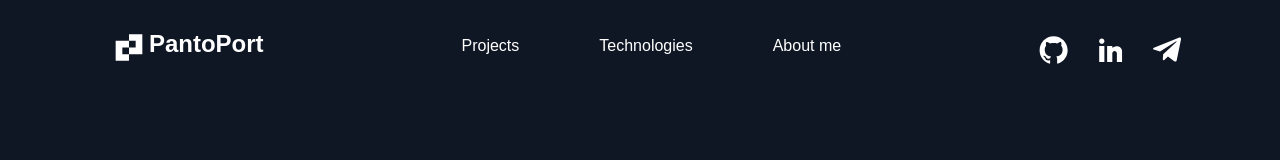
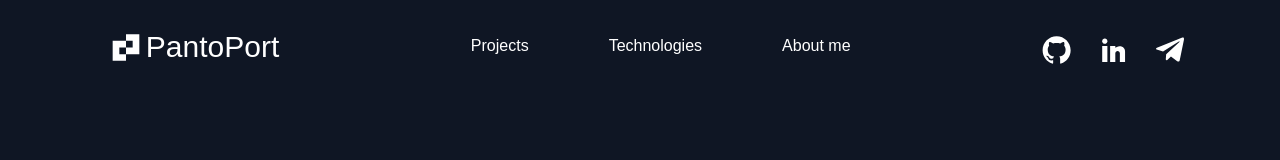
Before and after one commit to pantokrator4/portfolio-by-pantokrator, a React app: page / in a window 1280 px wide. Shown: the top 160 px of the page. Built offline with nearby package versions, Linux system fonts and the light colour scheme.

Commit message:
0.1 refactor

```diff
--- a/src/layout/header/logo-navig.tsx
+++ b/src/layout/header/logo-navig.tsx
@@ -4,13 +4,11 @@ import { Icon } from "../../components/icon/Icon";
 export const LogoNavig = () => {
     return (
         <StyledLogoNavig>
-            <nav>
-                <ul>
-                    <li><a href=""><Icon iconId={ "gitSvg" } width= { "32" } height={ "32" }/></a></li>
-                    <li><a href=""><Icon iconId={ "linkedSvg" } width= { "32" } height={ "32" }/></a></li>
-                    <li><a href=""><Icon iconId={ "telegramSvg" } width= { "28" } height={ "28" } viewBox={"0 -2 35 30"}/></a></li>
-                </ul>
-            </nav>
+            <ul>
+                <li><a href="#"><Icon iconId={ "gitSvg" } width= { "32" } height={ "32" }/></a></li>
+                <li><a href="#"><Icon iconId={ "linkedSvg" } width= { "32" } height={ "32" }/></a></li>
+                <li><a href="#"><Icon iconId={ "telegramSvg" } width= { "28" } height={ "28" } viewBox={"0 -2 35 30"}/></a></li>
+            </ul>
         </StyledLogoNavig>
     )
 }
--- a/src/layout/header/logo.tsx
+++ b/src/layout/header/logo.tsx
@@ -3,24 +3,17 @@ import { Icon } from "../../components/icon/Icon";
 
 export const Logo = () => {
     return (
-        <StyledLogo>
-            <a href="">
-                <Icon iconId = {"logoSvg"} viewBox = {"0 -2 10 30"}/>
-                <h2>PantoPort</h2>
-            </a>
+        <StyledLogo as = "a" href ="#">
+            <Icon iconId = {"logoSvg"} viewBox = {"0 -2 10 30"}/>
+            PantoPort
         </StyledLogo>
     )
 }
 
 const StyledLogo = styled.a`
-    a {
-        text-decoration: none;
-        display: flex;
-        margin-top: 30px;
-
-    }
-    h2 {
-        color: white;
-        margin: 0px;
-    }
+    text-decoration: none;
+    display: flex;
+    margin-top: 30px;
+    color: white;
+    font-size: 30px;
 `
```
